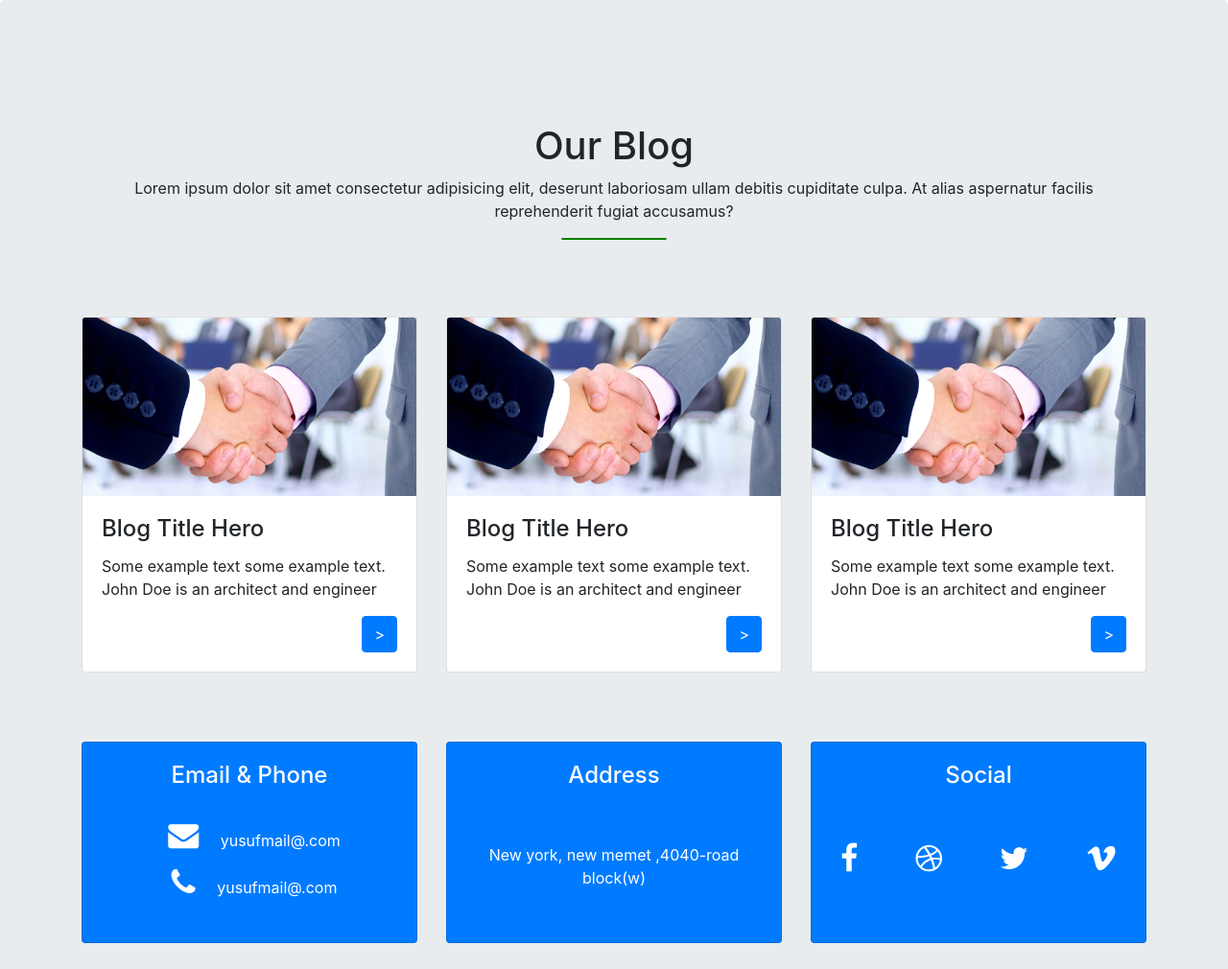
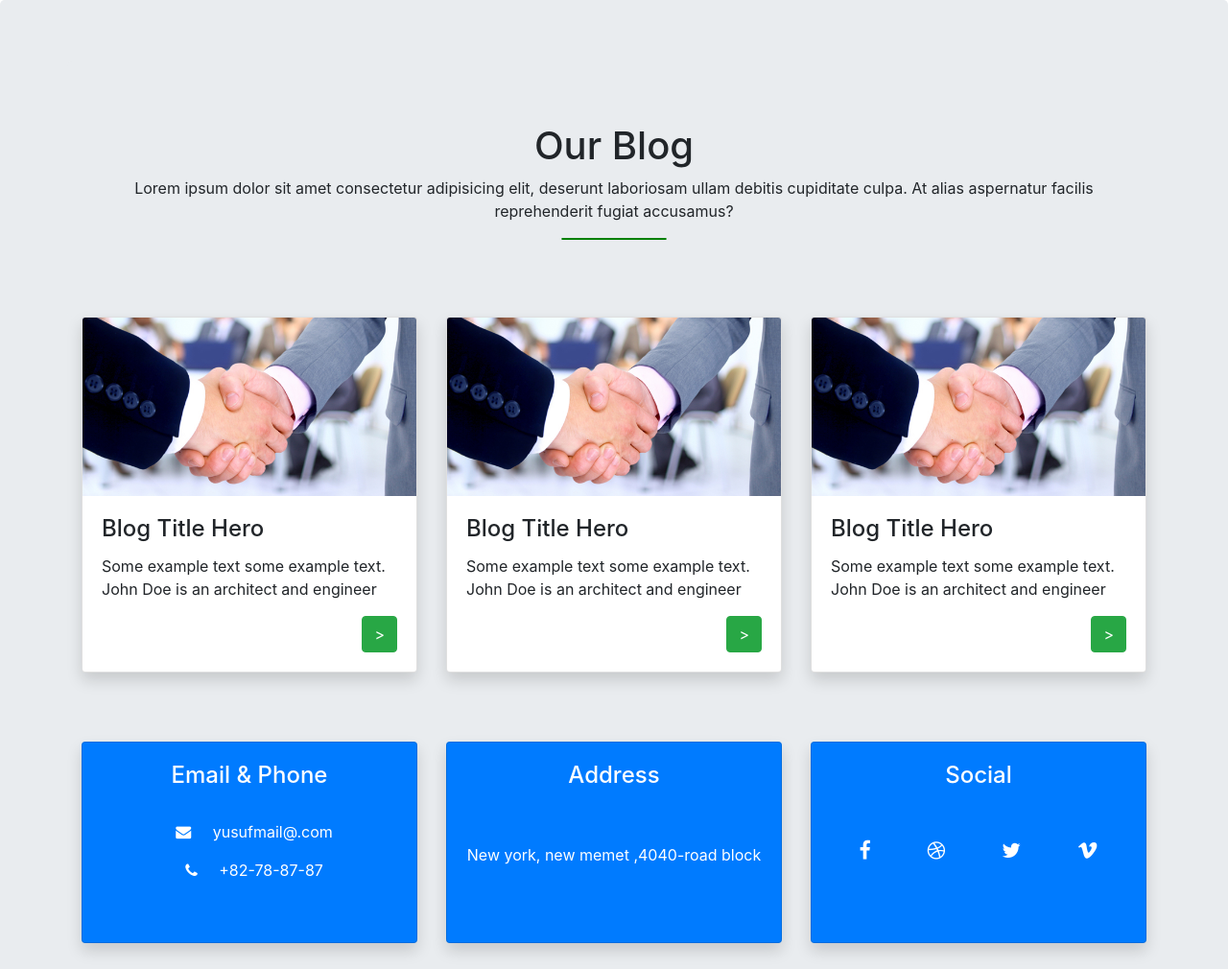
Before and after one commit to dhanmunfly/boostrap_design, a plain HTML site: page index.html in a window 1280 px wide. Shown: the top 1010 px of the page at 96% size. Drawn offline with nearby package versions, Linux system fonts and the light colour scheme; some packages are replaced by stand-ins of ours.

Commit message:
second last

```diff
--- a/index.html
+++ b/index.html
@@ -49,33 +49,33 @@
   <div class="container" >
      <div class="row">
          <div class="col-sm-4">
-            <div class="card" >
+            <div class="card shadow" >
                 <img class="card-img-top" src="/images/test.jpeg" alt="Card image" style="width:100%">
                 <div class="card-body">
                   <h4 class="card-title">Blog Title Hero</h4>
                   <p class="card-text">Some example text some example text. John Doe is an architect and engineer</p>
-                  <a href="#" class="btn btn-primary float-right" class="arrow">></a>
+                  <a href="#" class="btn btn-success float-right" class="arrow">></a>
                 </div>
               </div>
               <br>
          </div>
          <div class="col-sm-4">
-              <div class="card" >
+              <div class="card shadow" >
             <img class="card-img-top" src="/images/test.jpeg" alt="Card image" style="width:100%">
             <div class="card-body">
               <h4 class="card-title">Blog Title Hero</h4>
               <p class="card-text">Some example text some example text. John Doe is an architect and engineer</p>
-              <a href="#" class="btn btn-primary float-right " class="arrow">></a>
+              <a href="#" class="btn btn-success float-right " class="arrow">></a>
             </div>
           </div>
           </div>
          <div class="col-sm-4">
-                <div class="card">
+                <div class="card shadow">
                         <img class="card-img-top" src="/images/test.jpeg" alt="Card image" style="width:100%">
                         <div class="card-body">
                           <h4 class="card-title">Blog Title Hero</h4>
                           <p class="card-text">Some example text some example text. John Doe is an architect and engineer</p>
-                          <a href="#" class="btn btn-primary align-self-end float-right" class="arrow">></a>
+                          <a href="#" class="btn btn-success align-self-end float-right" class="arrow">></a>
                         </div>
                       </div>
                       <br>
@@ -87,20 +87,20 @@
 <div class="container">
 <div class="row">
     <div class="col-sm-4">
-            <div class="card bg-primary text-white card text-center">
+            <div class="card bg-primary text-white card text-center shadow">
                     <div class="card-body " style="height: 13rem;">
                      <div class="d-flex justify-content-center"><h4>Email & Phone</h4></div>
                      <br>
                        <div class="align-self-center">
                             <ul class="list-inline">
-                                    <li class="list-inline-item"><i class="fa fa-envelope fa-2x" aria-hidden="true"></i></li>
+                                    <li class="list-inline-item"><i class="fa fa-envelope fa-sm" aria-hidden="true"></i></li>
                                     <li class="list-inline-item">yusufmail@.com</li>
                                   </ul>
                         </div>
                         <div class="align-self-center">
                                 <ul class="list-inline">
-                                        <li class="list-inline-item"><i class="fa fa-phone fa-2x"></i></li>
-                                        <li class="list-inline-item">yusufmail@.com</li>
+                                        <li class="list-inline-item"><i class="fa fa-phone fa-sm;"></i></li>
+                                        <li class="list-inline-item">+82-78-87-87</li>
                                 </ul>
                         </div>
 
@@ -110,27 +110,27 @@
            <br>
     </div>
     <div class="col-sm-4">
-            <div class="card bg-primary text-white card text-center">
+            <div class="card bg-primary text-white card text-center shadow">
 
                     <div class="card-body" style="height: 13rem;">
                       <h4 class="d-flex justify-content-center">Address</h4>
                       <br>
-                      <p class="d-flex justify-content-center mt-4">New york, new memet ,4040-road block(w)</p>
+                      <p class="d-flex justify-content-center mt-4">New york, new memet ,4040-road block</p>
 
                     </div>
                   </div>
                   <br>
     </div>
     <div class="col-sm-4">
-            <div class="card bg-primary text-white box-shadow text-center">
+            <div class="card bg-primary text-white box-shadow text-center shadow">
                     <div class="card-body" style="height: 13rem;">
                       <h4 class="d-flex justify-content-center">Social</h4>
                       <br>
-                      <div class="d-flex mt-4 justify-content-between">
-                     <i class="fa fa-facebook fa-2x" aria-hidden="true"></i>
-                     <i class="fa fa-dribbble fa-2x" area-hidden="true"></i>
-                     <i class="fa fa-twitter fa-2x" aria-hidden="true"></i>
-                     <i class="fa fa-vimeo fa-2x" aria-hidden="true"></i>
+                      <div class="d-flex mt-4 justify-content-around">
+                     <i class="fa fa-facebook fa-lg" aria-hidden="true"></i>
+                     <i class="fa fa-dribbble fa-lg" area-hidden="true"></i>
+                     <i class="fa fa-twitter fa-lg" aria-hidden="true"></i>
+                     <i class="fa fa-vimeo fa-lg" aria-hidden="true"></i>
                      </div>
                    </div>
                  </div>
```
